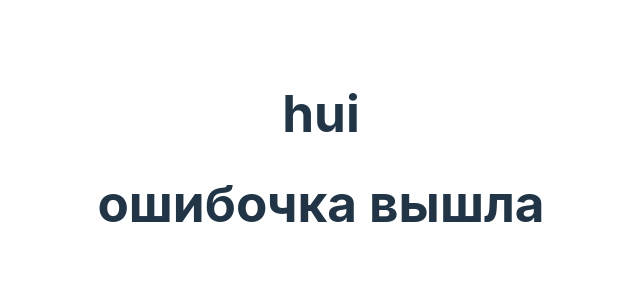
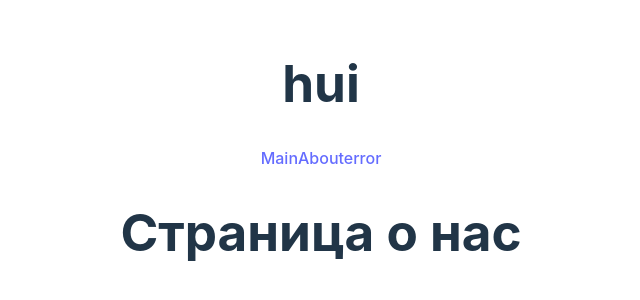
Before and after one commit to SneguRoma/React-RS-school, a React (Vite) app: page /about in a window 1280 px wide. Shown: the part 242-542 px from the top of the page, without its empty margins (319-959 px from the left). Built offline with nearby package versions, Linux system fonts and the light colour scheme.

Commit message:
feat: add navigation

```diff
--- a/src/App.tsx
+++ b/src/App.tsx
@@ -3,21 +3,25 @@ import React from 'react';
 import './App.css';
 
 import MainPage from './pages/MainPage';
+import About from './pages/About';
 import ErrorPage from './pages/ErrorPage';
 import Header from './components/Header';
 
 class App extends React.Component {
   mainPage = (<MainPage />);
 
+  about = (<About />);
+
   error = (<ErrorPage />);
 
   render() {
     return (
       <div>
-        <Header name="hui" />
         <BrowserRouter>
+          <Header name="hui" />
           <Routes>
             <Route path="/" element={this.mainPage} />
+            <Route path="/about" element={this.about} />
             <Route path="*" element={this.error} />
           </Routes>
         </BrowserRouter>
--- a/src/components/Header/index.tsx
+++ b/src/components/Header/index.tsx
@@ -1,4 +1,5 @@
 import React from 'react';
+import Nav from '../Nav';
 
 interface IHeader {
   name: string;
@@ -7,7 +8,14 @@ interface IHeader {
 class Header extends React.PureComponent<IHeader> {
   render() {
     const title = this.props;
-    return <h1 className="Header">{title.name}</h1>;
+    return (
+      <div className="header">
+        <h1 className="header">{title.name}</h1>
+        <div className="header_menu">
+          <Nav />
+        </div>
+      </div>
+    );
   }
 }
 
--- /dev/null
+++ b/src/components/Nav/index.tsx
@@ -0,0 +1,29 @@
+import React, { Component } from 'react';
+import { Link } from 'react-router-dom';
+
+interface INav {
+  main: string;
+  about: string;
+  error: string;
+}
+
+class Nav extends Component {
+  navi: INav = {
+    main: 'Main',
+    about: 'About',
+    error: 'error',
+  };
+
+  render() {
+    const nav = this.navi;
+    return (
+      <nav>
+        <Link to="/">{nav.main}</Link>
+        <Link to="/about">{nav.about}</Link>
+        <Link to="/error">{nav.error}</Link>
+      </nav>
+    );
+  }
+}
+
+export default Nav;
--- /dev/null
+++ b/src/pages/About/index.tsx
@@ -0,0 +1,11 @@
+import React from 'react';
+
+class About extends React.Component {
+  hi = 'Страница о нас';
+
+  render() {
+    return <h1 className="about">{this.hi}</h1>;
+  }
+}
+
+export default About;
--- a/src/pages/MainPage/index.tsx
+++ b/src/pages/MainPage/index.tsx
@@ -7,7 +7,7 @@ class MainPage extends React.Component {
   render() {
     return (
       <div>
-        <h1 className="MainPage">{this.hi}</h1>;
+        <h1 className="MainPage">{this.hi}</h1>
         <CardsList />
       </div>
     );
```
